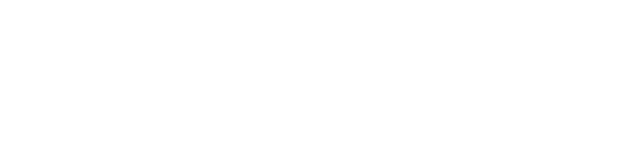
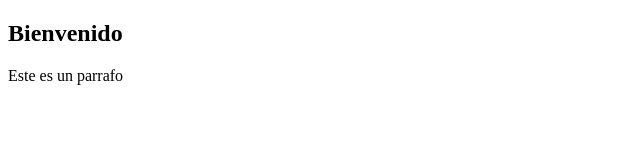
Before and after one commit to jamescito/ClaseGIT, a plain HTML site: page index.html in a window 1280 px wide. Shown: the whole page, without its empty margins (0-640 px from the left). Drawn offline with Linux system fonts and the light colour scheme.

Commit message:
Agregue un encabezado y dos parrafo

```diff
--- a/index.html
+++ b/index.html
@@ -2,10 +2,11 @@
 <html lang="en">
 <head>
     <meta charset="UTF-8">
-    <meta name="viewport" content="width=device-width, initial-scale=1.0">
+    <meta name="viewport" content="width=, initial-scale=1.0">
     <title>Document</title>
 </head>
 <body>
-
+    <h2>Bienvenido</h2>
+    <p>Este es un parrafo</p>
 </body>
 </html>
```
